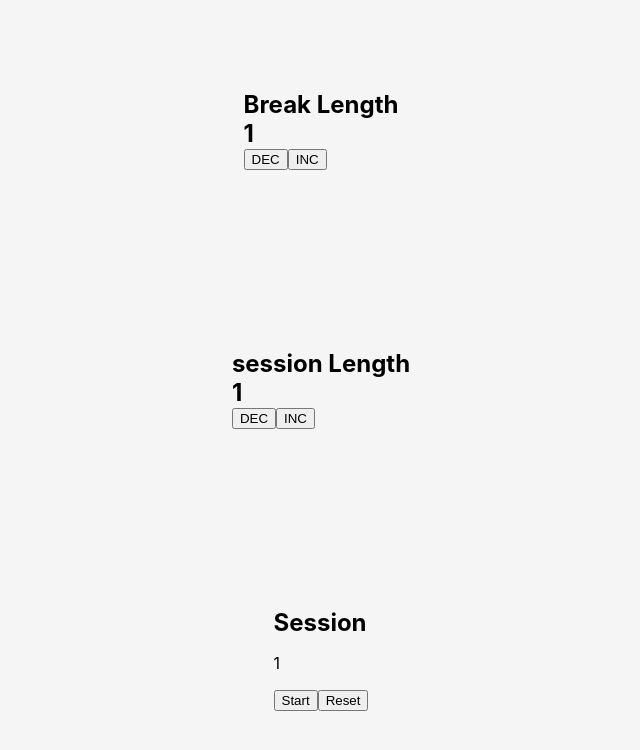
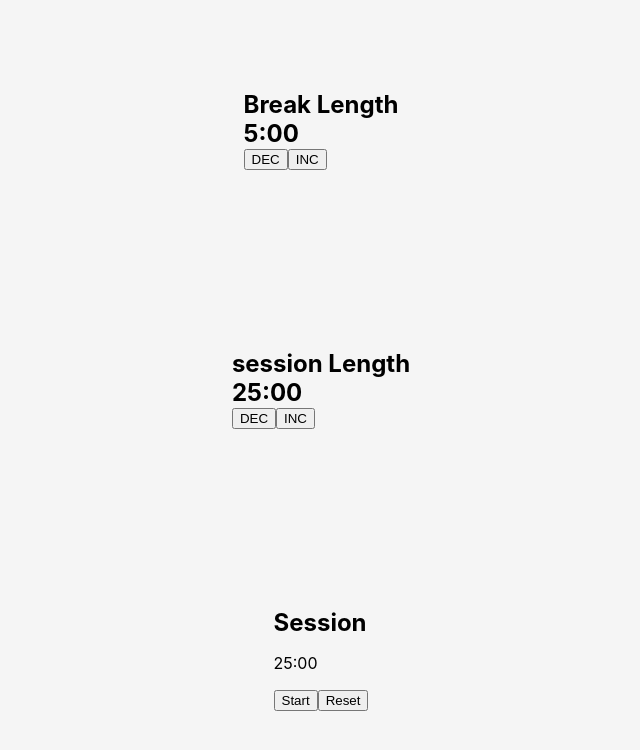
Before and after one commit to fletcher-greg/pomodora-clock, a React (Create React App) app: page / in a window 1280 px wide. Shown: the top 750 px of the page, without its empty margins (319-959 px from the left). Built offline with nearby package versions, Linux system fonts and the light colour scheme.

Commit message:
passing props around

```diff
--- a/src/App.js
+++ b/src/App.js
@@ -5,11 +5,27 @@ import Timer from "./components/timer";
 import "./App.css";
 
 function App() {
+  const [timerMin, setTimerMin] = useState(25);
+  const [timerSec, setTimerSec] = useState(0);
+  const [playing, setPlaying] = useState(false);
+
+  function myReset() {
+    setTimerMin(25);
+    setTimerSec(0);
+    return;
+  }
+
   return (
     <div className="App">
       <Break />
-      <Session />
-      <Timer />
+      <Session timerMin={timerMin} setTimerMin={setTimerMin} />
+      <Timer
+        myReset={myReset}
+        timerSec={timerSec}
+        setTimerSec={setTimerSec}
+        timerMin={timerMin}
+        setTimerMin={setTimerMin}
+      />
     </div>
   );
 }
--- a/src/components/break/index.js
+++ b/src/components/break/index.js
@@ -1,16 +1,32 @@
 import React, { useState } from "react";
 
 function Break() {
+  const [bLength, setBLength] = useState(5);
+
+  function inc() {
+    if (bLength < 60) {
+      setBLength(num => num + 1);
+      return;
+    }
+    return;
+  }
+  function dec() {
+    if (bLength > 0) {
+      setBLength(num => num - 1);
+      return;
+    }
+    return;
+  }
   return (
     <div>
       <h2 id="break-label">Break Length</h2>
       <div className="break-content">
-        <h2 id="break-length">1</h2>
+        <h2 id="break-length">{bLength}:00</h2>
         <div className="btn-wrapper">
-          <button onClick={() => {}} id="break-decrement">
+          <button onClick={() => dec()} id="break-decrement">
             DEC
           </button>
-          <button onClick={() => {}} id="break-increment">
+          <button onClick={() => inc()} id="break-increment">
             INC
           </button>
         </div>
--- a/src/components/session/index.js
+++ b/src/components/session/index.js
@@ -1,16 +1,34 @@
 import React, { useState } from "react";
 
-function Session() {
+function Session({ setTimerMin }) {
+  const [session, setSession] = useState(25);
+
+  function inc() {
+    if (session < 60) {
+      setTimerMin(num => num + 1);
+      setSession(num => num + 1);
+      return;
+    }
+    return;
+  }
+  function dec() {
+    if (session > 0) {
+      setSession(num => num - 1);
+      setTimerMin(num => num - 1);
+      return;
+    }
+    return;
+  }
   return (
     <div>
       <h2 id="session-label">session Length</h2>
       <div className="session-content">
-        <h2 id="session-length">1</h2>
+        <h2 id="session-length">{session}:00</h2>
         <div className="btn-wrapper">
-          <button onClick={() => {}} id="session-decrement">
+          <button onClick={() => dec()} id="session-decrement">
             DEC
           </button>
-          <button onClick={() => {}} id="session-increment">
+          <button onClick={() => inc()} id="session-increment">
             INC
           </button>
         </div>
--- a/src/components/timer/Controls.js
+++ b/src/components/timer/Controls.js
@@ -1,12 +1,12 @@
 import React from "react";
 
-function Controls() {
+function Controls({ playing, setPlaying, myReset }) {
   return (
     <div className="controls-wrapper">
-      <button onClick={() => {}} id="start_stop">
-        Start
+      <button onClick={() => setPlaying(!playing)} id="start_stop">
+        {playing ? "Pause" : "Start"}
       </button>
-      <button onClick={() => {}} id="reset">
+      <button onClick={() => myReset()} id="reset">
         Reset
       </button>
     </div>
--- a/src/components/timer/TimeLeft.js
+++ b/src/components/timer/TimeLeft.js
@@ -1,9 +1,25 @@
 import React, { useState, useEffect } from "react";
 
-function TimeLeft() {
+function TimeLeft({ timerMin, timerSec, playing }) {
+  const [localMin, setLocalMin] = useState(25);
+  const [localSec, setLocalSec] = useState(5);
+
+  useEffect(() => {
+    setLocalMin(timerMin);
+    setLocalSec(timerSec);
+    console.log("onho");
+  }, []);
+  useEffect(() => {
+    if (playing) {
+      let id = setInterval(() => setLocalSec(sec => sec - 1), 1000);
+      return () => clearInterval(id);
+    }
+  }, [playing, localSec]);
   return (
     <div className="time-left-wrapper">
-      <p id="time-left">1</p>
+      <p id="time-left">
+        {localMin}:{localSec < 10 ? `0${localSec}` : localSec}
+      </p>
     </div>
   );
 }
--- a/src/components/timer/index.js
+++ b/src/components/timer/index.js
@@ -1,13 +1,14 @@
-import React from "react";
+import React, { useState } from "react";
 import Controls from "./Controls";
 import TimeLeft from "./TimeLeft";
 
-function Timer() {
+function Timer({ timerMin, setTimerMin, timerSec, setTimerSec, myReset }) {
+  const [playing, setPlaying] = useState(false);
   return (
     <section className="timer">
       <h2 id="timer-label">Session</h2>
-      <TimeLeft />
-      <Controls />
+      <TimeLeft playing={playing} timerMin={timerMin} timerSec={timerSec} />
+      <Controls myReset={myReset} playing={playing} setPlaying={setPlaying} />
     </section>
   );
 }
```
